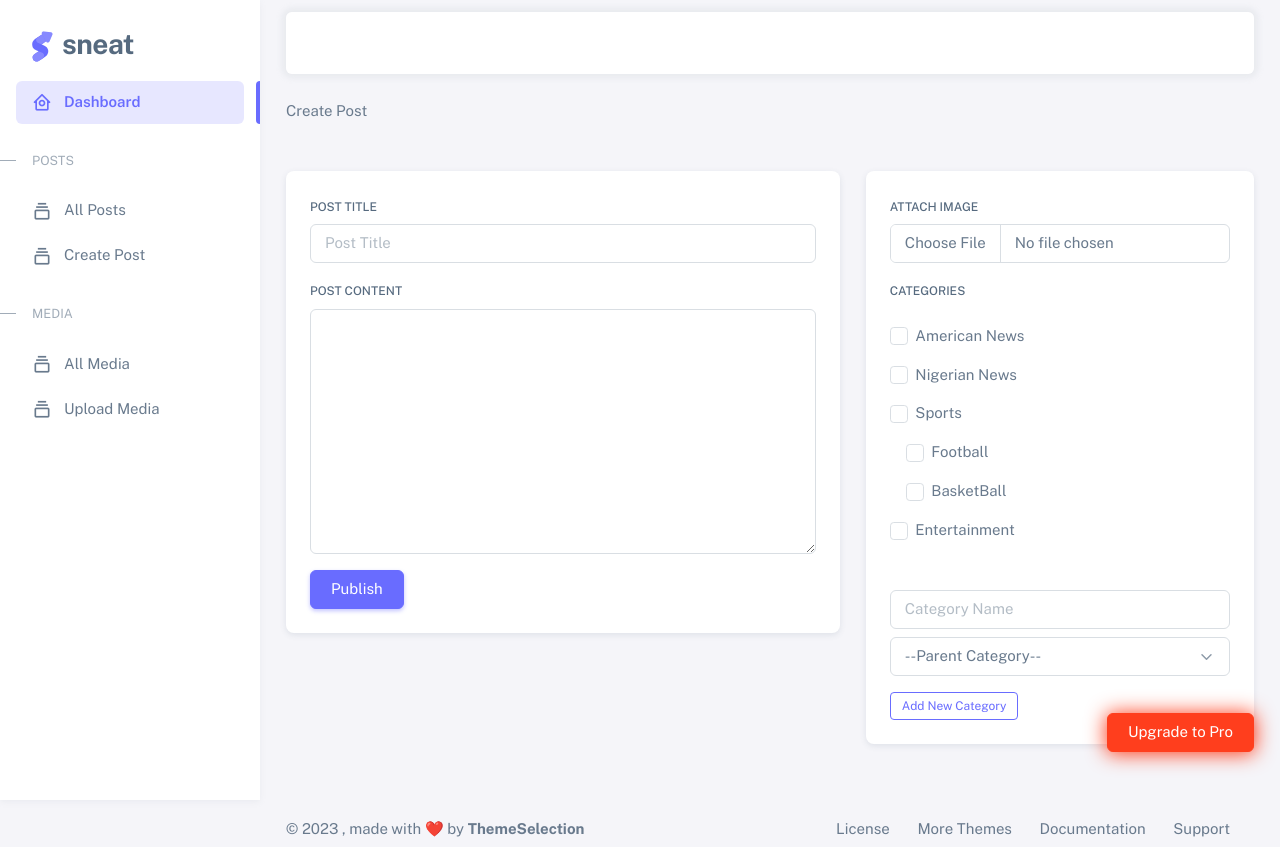
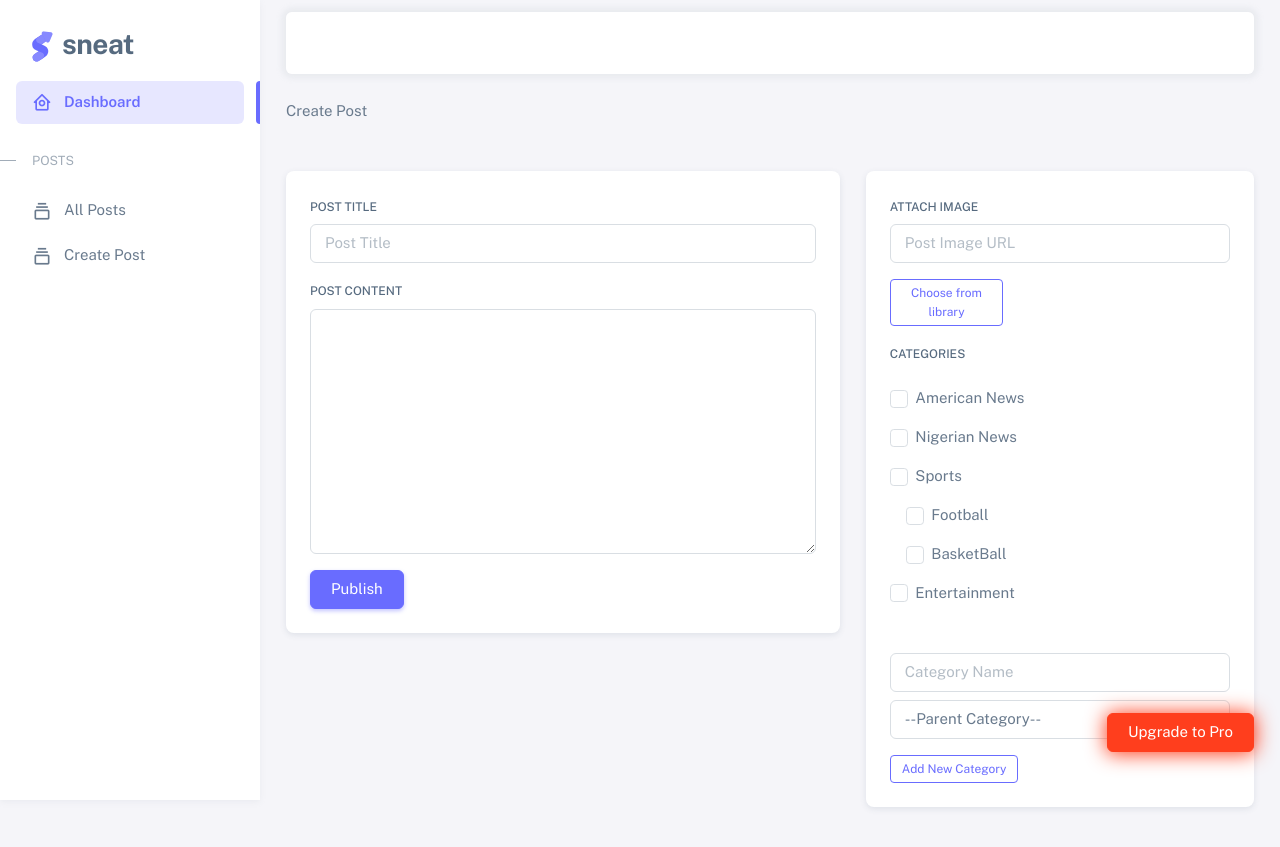
Before and after one commit to chifarol/webcapz-capstone-project, a PHP site: page /php/create-post.php in a window 1280 px wide. Shown: the top 847 px of the page. Run offline with PHP 8.4, Linux system fonts and the light colour scheme.

Commit message:
abou to CRUD

```diff
--- a/dashboard-admin/php/all-posts.php
+++ b/dashboard-admin/php/all-posts.php
@@ -40,7 +40,7 @@
         <div class="container-xxl flex-grow-1 container-p-y">
           <div class="mb-5">
             <span>All Posts</span>
-            <a type="button" href="#" class="btn btn-outline-primary  btn-sm ms-3">
+            <a type="button" href="create-post.php" class="btn btn-outline-primary  btn-sm ms-3">
               Create Post
             </a>
             <!-- Search -->
--- a/dashboard-admin/php/create-post.php
+++ b/dashboard-admin/php/create-post.php
@@ -67,8 +67,42 @@
                                     <div class="card-body demo-vertical-spacing demo-only-element">
 
                                         <div>
-                                            <label for="exampleFormControlTextarea1" class="form-label">Attach Image</label>
-                                            <input type="file" class="form-control" id="inputGroupFile02">
+                                            <label for="post-image" class="form-label">Attach Image</label>
+                                            <input type="text" class="form-control mb-2" id="defaultFormControlInput" placeholder="Post Image URL" name="post-image-url" aria-describedby="defaultFormControlHelp">
+                                            <div class="col-lg-4 col-md-6">
+                                                <div class="mt-3">
+                                                    <!-- Button trigger modal -->
+                                                    <button type="button" class="btn btn-outline-primary btn-sm" data-bs-toggle="modal" data-bs-target="#basicModal">
+                                                        Choose from library
+                                                    </button>
+
+                                                    <!-- Modal -->
+                                                    <div class="modal fade" id="basicModal" tabindex="-1" style="display: none;" aria-hidden="true">
+                                                        <div class="modal-dialog" role="document">
+                                                            <div class="modal-content">
+                                                                <div class="modal-header">
+                                                                    <h5 class="modal-title" id="exampleModalLabel1">Choose Image</h5>
+                                                                    <button type="button" class="btn-close" data-bs-dismiss="modal" aria-label="Close"></button>
+                                                                </div>
+                                                                <div class="modal-body">
+
+                                                                    <div>
+                                                                        <input type="file" class="form-control d-none" id="post-image">
+                                                                        <label type="button" class="btn btn-primary btn-sm mb-2" for="post-image">Upload Image
+                                                                        </label>
+                                                                    </div>
+                                                                    <div class="d-flex flex-wrap mt-3" style="gap:1.5rem">
+                                                                        <img src="" style="width:120px;height:120px" />
+                                                                        <img src="" style="width:120px;height:120px" />
+                                                                        <img src="" style="width:120px;height:120px" />
+                                                                        <img src="" style="width:120px;height:120px" />
+                                                                    </div>
+                                                                </div>
+                                                            </div>
+                                                        </div>
+                                                    </div>
+                                                </div>
+                                            </div>
                                         </div>
                                         <div>
                                             <label for="exampleFormControlTextarea1" class="form-label">Categories</label>
--- a/dashboard-admin/php/sidebar.php
+++ b/dashboard-admin/php/sidebar.php
@@ -48,7 +48,7 @@
   <ul class="menu-inner py-1">
     <!-- Dashboard -->
     <li class="menu-item active">
-      <a href="index.html" class="menu-link">
+      <a href="#" class="menu-link">
         <i class="menu-icon tf-icons bx bx-home-circle"></i>
         <div data-i18n="Analytics">Dashboard</div>
       </a>
@@ -71,22 +71,6 @@
       </a>
     </li>
 
-    <!-- Media -->
-    <li class="menu-header small text-uppercase">
-      <span class="menu-header-text">Media</span>
-    </li>
-    <li class="menu-item">
-      <a href="#" class="menu-link">
-        <i class="menu-icon tf-icons bx bx-collection"></i>
-        <div data-i18n="Basic">All Media</div>
-      </a>
-    </li>
-    <li class="menu-item">
-      <a href="#" class="menu-link">
-        <i class="menu-icon tf-icons bx bx-collection"></i>
-        <div data-i18n="Basic">Upload Media</div>
-      </a>
-    </li>
 
 
   </ul>
```
